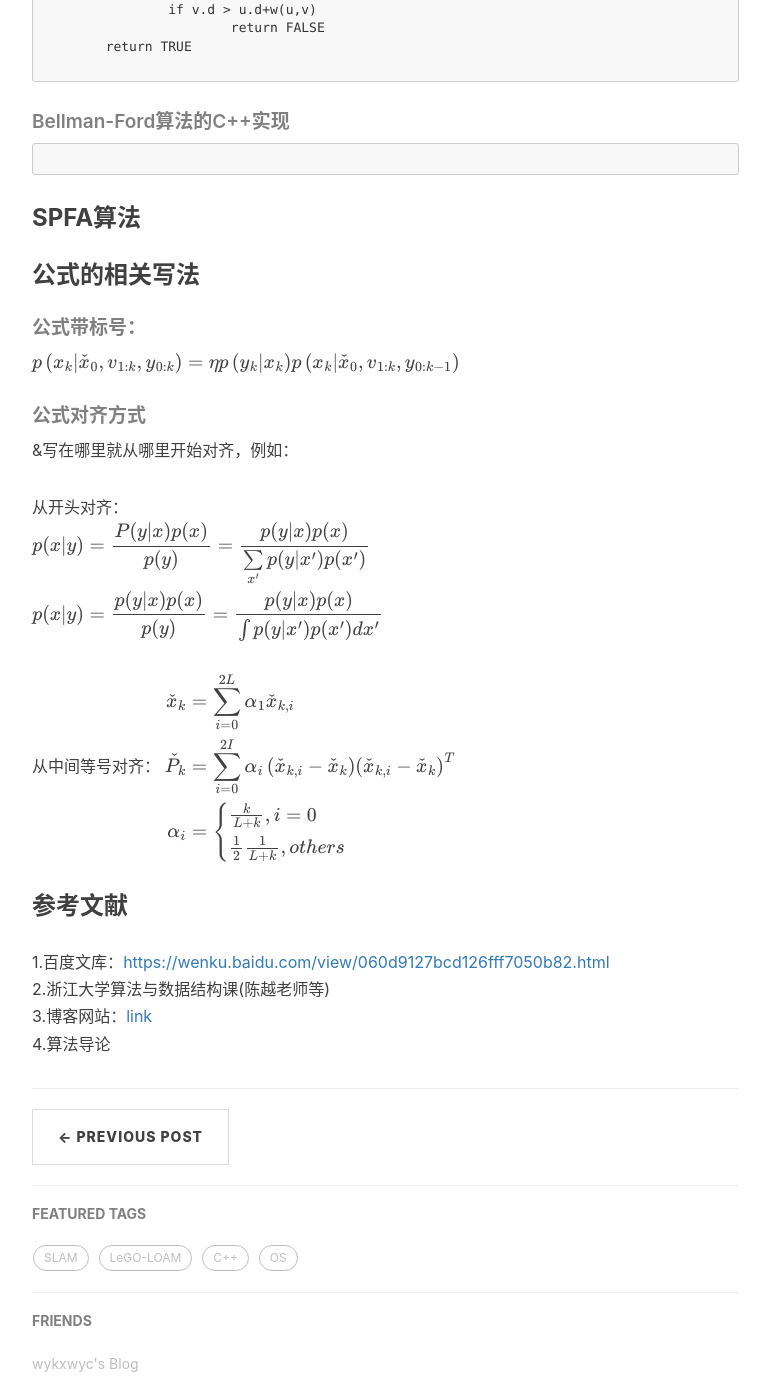
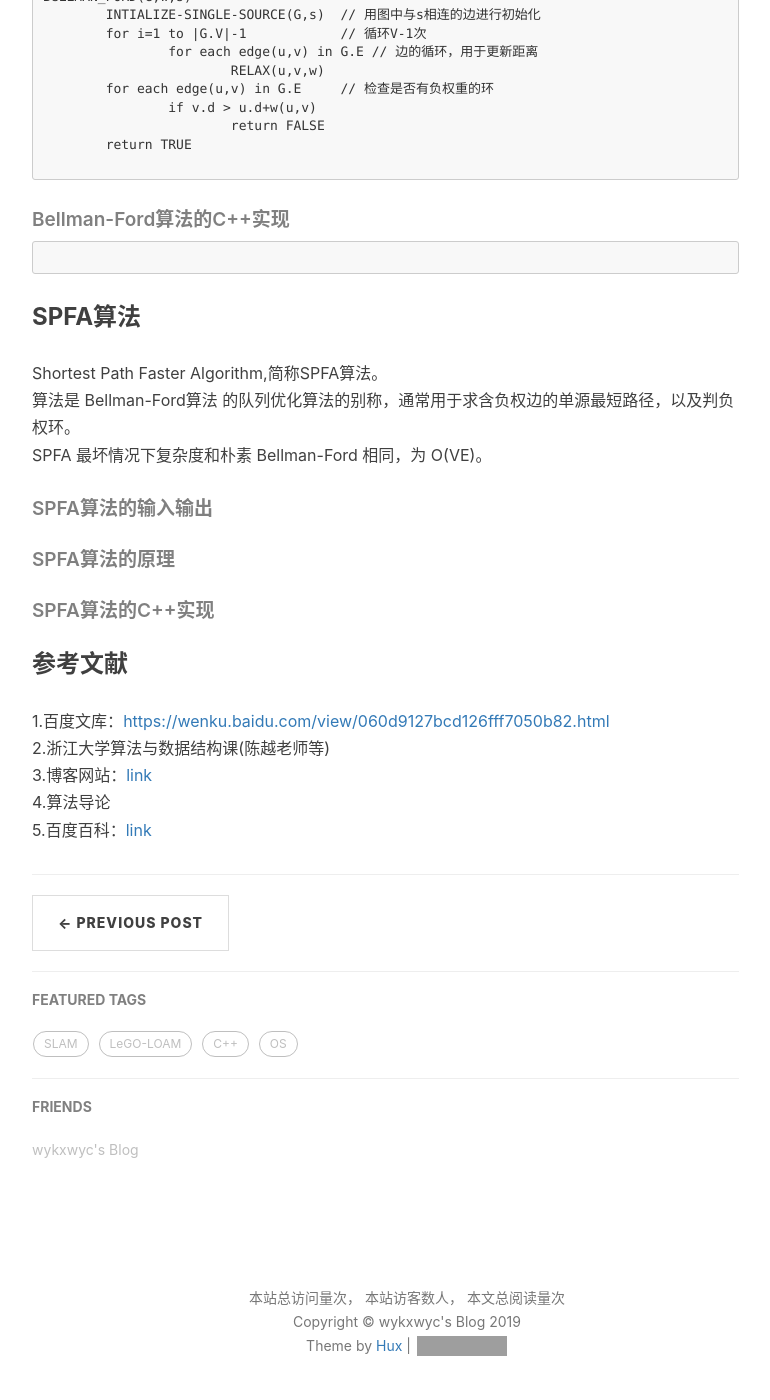
Before and after one commit to wykxwyc/wykxwyc.github.io, a Jekyll site: the page built from _posts/2019-08-03-The-graph-algorithm.markdown, in a window 1280 px wide and 1400 px high, scrolled down 6261 px. Shown: the whole window, without its empty margins (233-1003 px from the left). Built offline with Jekyll 4.4.1, drawn with Linux system fonts in a browser that asks for light colours; formulas are drawn with MathJax 3; comment, search, counter and statistics services are not loaded; some of the changed text lies outside the part shown; grey boxes are pictures that could not be loaded.

Commit message:
add spfa modify title

````diff
--- a/_posts/2019-08-03-The-graph-algorithm.markdown
+++ b/_posts/2019-08-03-The-graph-algorithm.markdown
@@ -1,6 +1,6 @@
 ---
 layout:     post
-title:      "图的搜索中的各种算法比较"
+title:      "图的遍历以及图的最短路径问题"
 subtitle:   "The comparison of graph-based algorithm"
 date:       2019-08-03
 author:     "wykxwyc"
@@ -22,9 +22,9 @@ ___目录___
 | 算法名称     | 时间复杂度                    | 空间复杂度 |  使用条件      |
 | :---         |     :---:                     | :---:      |  :---:         |
 | Dijstra      | O(V^2+E)/O(VlgV+ElgV)(最小堆) | O(V)       |  单源最短路径  |
-| Floyd        | O(V^3)                        | O(V^2)     |  多源最短路径  |
-| Bellman-Ford | O(VE)                         | O(V)       |  单源最短路径  |
-| SPFA         |                               |            |                |
+| Floyd        | $$ O(V^3) $$                  | O(V^2)     |  多源最短路径  |
+| Bellman-Ford |  $O(VE)$                      |  $ O(V) $  |  单源最短路径  |
+| SPFA         |                               |            |  单源最短路径  |
 
 ##### DijkstraFloyd算法特点
 1.通常用于求单源最短路径；
@@ -45,7 +45,7 @@ ___目录___
 4.空间复杂度O(V)：只存储源点到所有点其他点的距离；
 
 ##### SPFA算法特点
-
+1.通常用于求单源最短路径；
 
 ### Dijkstra算法
 ##### Dijkstra算法的输入输出
@@ -289,37 +289,23 @@ BeLLMAN_FORD(G,w,s)
 ```
 
 ### SPFA算法
+Shortest Path Faster Algorithm,简称SPFA算法。
+算法是 Bellman-Ford算法 的队列优化算法的别称，通常用于求含负权边的单源最短路径，以及判负权环。
+SPFA 最坏情况下复杂度和朴素 Bellman-Ford 相同，为 O(VE)。
+
+##### SPFA算法的输入输出
 
 
+##### SPFA算法的原理
 
-### 公式的相关写法
-##### 公式带标号：
-$$
-p\left(x_{k} | \check{x}_{0}, v_{1:k}, y_{0:k}\right)=\eta p\left(y_{k} | x_{k}\right) p\left(x_{k} | \check{x}_{0}, v_{1:k}, y_{0:k-1}\right) \tag{1.1}
-$$
 
-##### 公式对齐方式
-&写在哪里就从哪里开始对齐，例如：
+##### SPFA算法的C++实现
 
-从开头对齐：
-$$
-\begin{align}
-& p(x|y)=\frac{P(y|x)p(x)}{p(y)}=\frac{p(y|x)p(x)}{\sum\limits_{x'}{p(y|x')p(x')}} \\
-& p(x|y)=\frac{p(y|x)p(x)}{p(y)}=\frac{p(y|x)p(x)}{\int{p(y|x')p(x')dx'}} \\
-\end{align}
-$$
 
-从中间等号对齐：
-$$
-\begin{aligned}
-\check{x}_{k} &=\sum_{i=0}^{2 L} \alpha_{1} \check{x}_{k, i} \\
-\check{P}_{k} &=\sum_{i=0}^{2 I} \alpha_{i}\left(\check{x}_{k, i}-\check{x}_{k}\right)\left(\check{x}_{k, i}-\check{x}_{k}\right)^{T} \\
-\alpha_{i} &=\left\{\begin{array}{l}{\frac{k}{L+k}, i=0} \\ {\frac{1}{2} \frac{1}{L+k}}, others\end{array}\right.
-\end{aligned} \tag{1.29}
-$$
 
 ### 参考文献
 1.百度文库：[https://wenku.baidu.com/view/060d9127bcd126fff7050b82.html](https://wenku.baidu.com/view/060d9127bcd126fff7050b82.html)
 2.浙江大学算法与数据结构课(陈越老师等)
 3.博客网站：[link](https://dsqiu.iteye.com/blog/1689163)
 4.算法导论
+5.百度百科：[link](https://baike.baidu.com/item/SPFA%E7%AE%97%E6%B3%95/8297411?fromtitle=SPFA&fromid=11018124&fr=aladdin)
````
